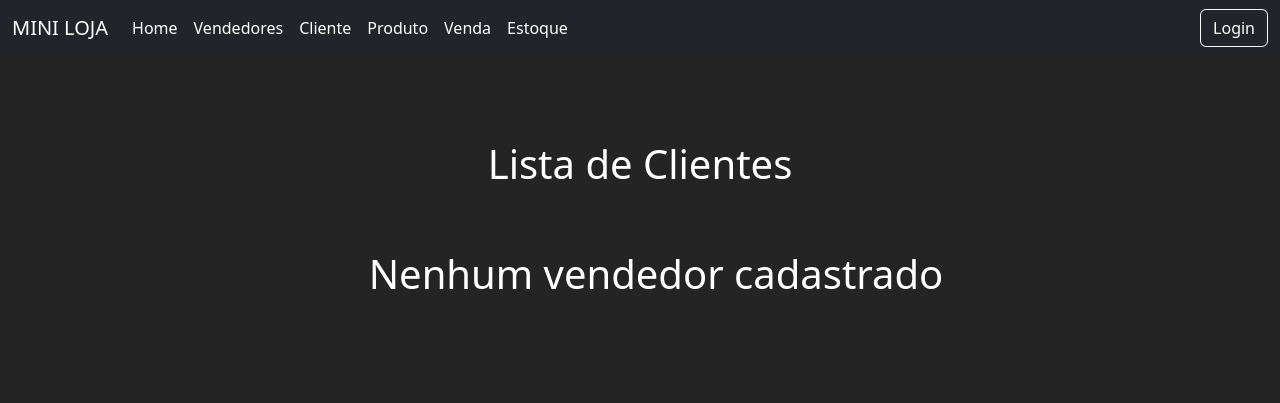
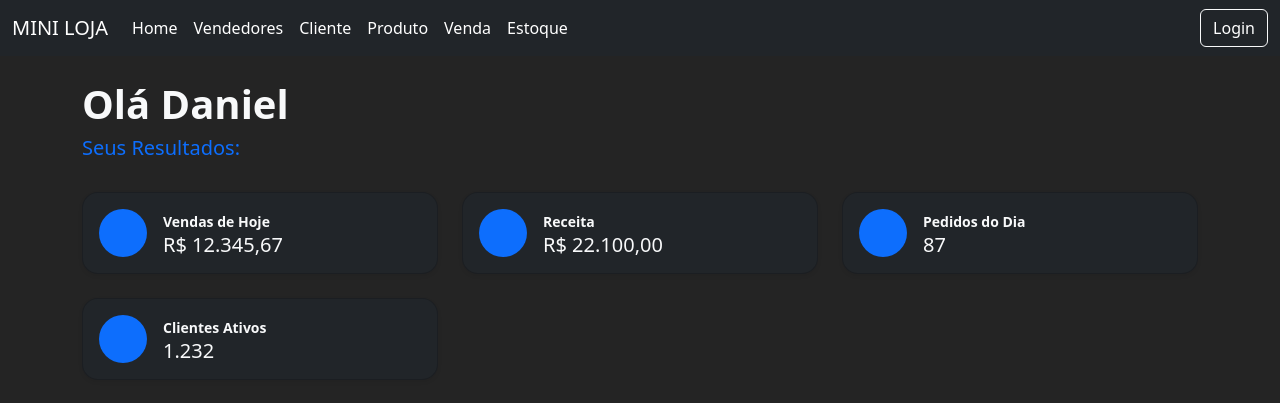
Before and after one commit to DannDevs/LOJA-DJANGO, a Django app: page / in a window 1280 px wide. Shown: the top 403 px of the page. Run offline with Django 5.2, Linux system fonts and the light colour scheme.

Commit message:
VERSIONAMENTO WEB

```diff
--- a/meu_projeto/core/templates/views/home.html
+++ b/meu_projeto/core/templates/views/home.html
@@ -1,28 +1,104 @@
 <!DOCTYPE html>
 <html lang="pt-br">
+
 <head>
     <meta charset="UTF-8">
     <meta name="viewport" content="width=device-width, initial-scale=1.0">
     <title>Home</title>
 
-    <link href="https://fonts.googleapis.com/css2?family=Roboto:wght@100;300;400;500;700;900&display=swap" rel="stylesheet">
+    <link href="https://fonts.googleapis.com/css2?family=Roboto:wght@100;300;400;500;700;900&display=swap"
+        rel="stylesheet">
 
     {% load static %}
 
-      <link rel="stylesheet" href="{% static 'home.css' %}">
+    <link rel="stylesheet" href="{% static 'home.css' %}">
 </head>
+
 <body>
-{% include 'components/navbar.html'%}
-    <div class="divcentral">
+    {% include 'components/navbar.html'%}
 
-        <h1>Lista de Clientes<h1>
-            <ul>
-                {% for v in vendedores%}
-                   <li class="linavbar">{{ v.codigo }} - {{ v.nome }}  </li>
-                {% empty %}
-                   <p> Nenhum vendedor cadastrado </p>
-                {% endfor %}
-            </ul>
+    <div class="container py-4">
+        <h1 class="text-light fw-bold">Olá Daniel</h1>
+        <h5 class="text-primary">Seus Resultados:</h5>
+
+        <!-- CARDS -->
+        <div class="row g-4 mt-2">
+
+            <!-- CARD 1 -->
+            <div class="col-12 col-md-4">
+                <div class="card rounded-4 shadow-sm bg-dark h-100">
+                    <div class="card-body d-flex align-items-center">
+                        <div class="me-3">
+                            <div class="bg-primary text-white rounded-circle d-flex justify-content-center align-items-center"
+                                style="width:48px;height:48px;">
+                                <i class="bi bi-bar-chart-fill"></i>
+                            </div>
+                        </div>
+                        <div>
+                            <small class="fw-bold text-light">Vendas de Hoje</small>
+                            <div class="h5 mb-0 text-light">R$ 12.345,67</div>
+                        </div>
+                    </div>
+                </div>
+            </div>
+
+            <!-- CARD 2 -->
+            <div class="col-12 col-md-4">
+                <div class="card rounded-4 shadow-sm bg-dark h-100">
+                    <div class="card-body d-flex align-items-center">
+                        <div class="me-3">
+                            <div class="bg-primary text-white rounded-circle d-flex justify-content-center align-items-center"
+                                style="width:48px;height:48px;">
+                                <i class="bi bi-cash-stack"></i>
+                            </div>
+                        </div>
+                        <div>
+                            <small class="fw-bold text-light">Receita</small>
+                            <div class="h5 mb-0 text-light">R$ 22.100,00</div>
+                        </div>
+                    </div>
+                </div>
+            </div>
+
+            <!-- CARD 3 -->
+            <div class="col-12 col-md-4">
+                <div class="card rounded-4 shadow-sm bg-dark h-100">
+                    <div class="card-body d-flex align-items-center">
+                        <div class="me-3">
+                            <div class="bg-primary text-white rounded-circle d-flex justify-content-center align-items-center"
+                                style="width:48px;height:48px;">
+                                <i class="bi bi-bag-fill"></i>
+                            </div>
+                        </div>
+                        <div>
+                            <small class="fw-bold text-light">Pedidos do Dia</small>
+                            <div class="h5 mb-0 text-light">87</div>
+                        </div>
+                    </div>
+                </div>
+            </div>
+
+            <!-- CARD 4 -->
+            <div class="col-12 col-md-4">
+                <div class="card rounded-4 shadow-sm bg-dark h-100">
+                    <div class="card-body d-flex align-items-center">
+                        <div class="me-3">
+                            <div class="bg-primary text-white rounded-circle d-flex justify-content-center align-items-center"
+                                style="width:48px;height:48px;">
+                                <i class="bi bi-people-fill"></i>
+                            </div>
+                        </div>
+                        <div>
+                            <small class="fw-bold text-light">Clientes Ativos</small>
+                            <div class="h5 mb-0 text-light">1.232</div>
+                        </div>
+                    </div>
+                </div>
+            </div>
+
+        </div>
     </div>
+
 </body>
+
 </html>
--- a/meu_projeto/static/home.css
+++ b/meu_projeto/static/home.css
@@ -27,8 +27,8 @@ a {
 }
 
 body{
-      color: rgba(255, 255, 255, 0.87) !important;
-     background-color: #242424;
+    color: rgba(255, 255, 255, 0.87) !important;
+     background-color: #242424 !important  ;
 }
 
 .navint{
```
